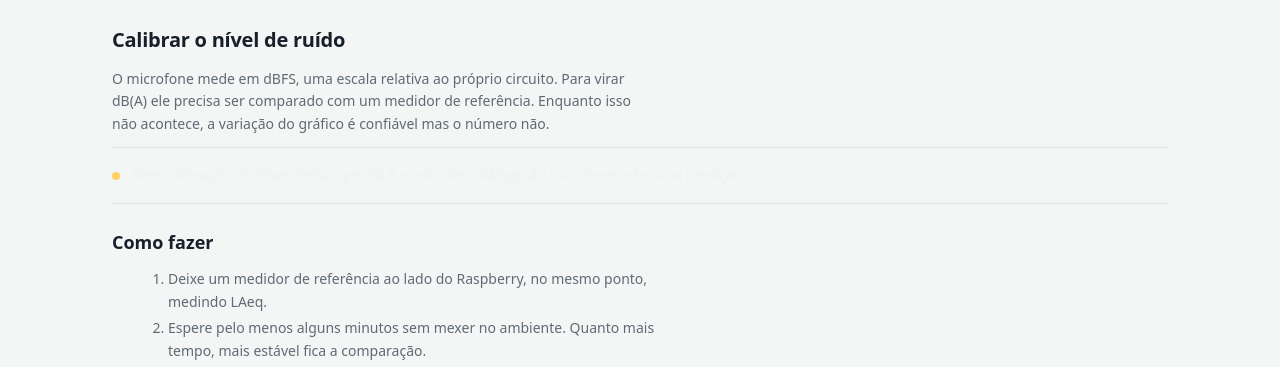
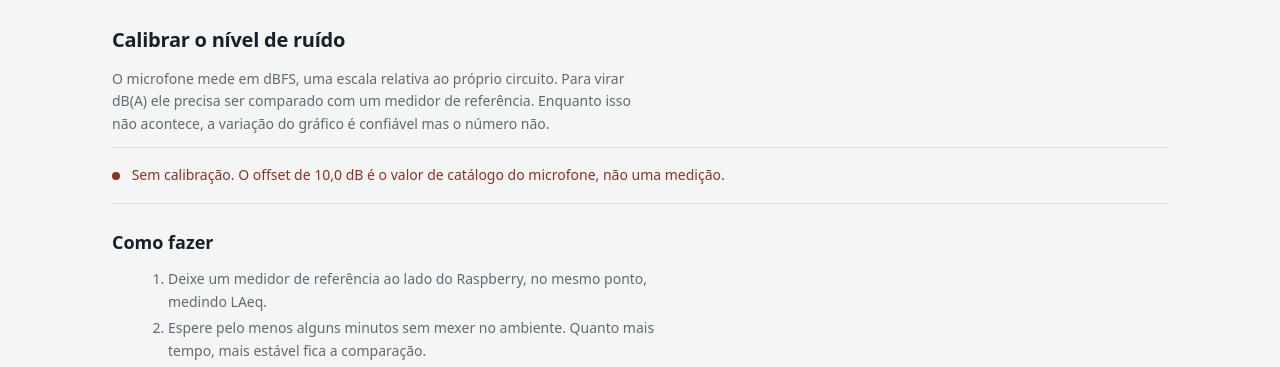
Before and after one commit to LucasFASouza/monitor-ambiental, a Flask app: template templates/calibracao.html in a window 1280 px wide. Shown: the part 78-445 px from the top of the page. Run offline with Flask 3, Linux system fonts and the light colour scheme; the template is opened without the code that fills it: most values are stand-ins (such as "Sample title", 1, 10 or a date in 2020).

Commit message:
Corrigir o frescor invisível na página de calibração
Ao mover a linha de frescor para dentro do campo teal, tinji .frescor e .pulso
com as cores claras do campo. A /calibracao reusa essas duas classes no corpo
da página, onde #c8e3e0 sobre #f4f6f6 dá 1,3:1 — a linha de estado da
calibração ficou branca contra branco.

O padrão da classe volta a ser o da página (--meio, e --ruim quando parado), e
as cores claras passam a valer só dentro de .capa.

A varredura de contraste que eu rodei não pegou isto: o filtro que pulava
elementos-invólucro testava `el.children.length > 0 && !primeiroNó.trim()`, e
esse <p> tem um <span class="pulso"> como filho e uma quebra de linha na
frente — exatamente a forma que o filtro descartava. A varredura agora lê só os
nós de texto diretos de cada elemento, sem heurística de invólucro: 33
elementos no painel e 19 na calibração, nenhuma falha, mínimo 4,75:1.

Decimais da calibração passam a usar vírgula, como o resto da página: "120.0 dB"
contra "24,0 °C" eram duas convenções na mesma interface.

Co-Authored-By: Claude Opus 5 <noreply@anthropic.com>

```diff
--- a/static/style.css
+++ b/static/style.css
@@ -109,9 +109,13 @@ body {
 
 /* Sem gap de flex: os nós de texto da frase viram itens anônimos e o gap
    abre buraco antes do ponto final ("há  67 min  ."). O ponto ganha margem
-   própria e a frase segue sendo uma frase. */
+   própria e a frase segue sendo uma frase.
+
+   O padrão é o da página, não o do campo: a /calibracao reusa esta classe no
+   corpo, e tingi-la com as cores claras do teal a deixou em 1,3:1 — branco
+   sobre branco. O campo pede as claras por conta própria, logo abaixo. */
 .frescor {
-  color: var(--capa-fraco);
+  color: var(--meio);
   font-size: var(--t-apoio);
 }
 
@@ -121,12 +125,17 @@ body {
   height: var(--e2);
   margin-right: var(--e2);
   border-radius: 50%;
-  background: var(--capa-vivo);
+  background: var(--bom);
   vertical-align: baseline;
 }
 
-.frescor.parado { color: var(--capa-texto); }
-.frescor.parado .pulso { background: var(--capa-parado); }
+.frescor.parado { color: var(--ruim); }
+.frescor.parado .pulso { background: var(--ruim); }
+
+.capa .frescor { color: var(--capa-fraco); }
+.capa .frescor .pulso { background: var(--capa-vivo); }
+.capa .frescor.parado { color: var(--capa-texto); }
+.capa .frescor.parado .pulso { background: var(--capa-parado); }
 
 /* --- período: um filtro, não um campo de formulário ------------------------ */
 /* Era um <select> de 90x30px com anel de foco invisível que submetia na
--- a/templates/calibracao.html
+++ b/templates/calibracao.html
@@ -33,11 +33,11 @@
   <section class="estado-calibracao">
     {% if estado.calibrado %}
       <p class="frescor"><span class="pulso" aria-hidden="true"></span>
-        Calibrado com offset de {{ '%+.2f'|format(estado.offset_db) }} dB</p>
+        Calibrado com offset de {{ ('%+.2f'|format(estado.offset_db))|replace('.', ',') }} dB</p>
       {% if estado.ultima %}
         <dl class="ficha">
-          <dt>Medidor de referência mostrou</dt><dd>{{ estado.ultima.referencia_dba }} dB(A)</dd>
-          <dt>Este monitor mediu</dt><dd>{{ estado.ultima.medido_dbfs }} dBFS</dd>
+          <dt>Medidor de referência mostrou</dt><dd>{{ (estado.ultima.referencia_dba|string)|replace('.', ',') }} dB(A)</dd>
+          <dt>Este monitor mediu</dt><dd>{{ (estado.ultima.medido_dbfs|string)|replace('.', ',') }} dBFS</dd>
           <dt>Janela comparada</dt><dd>{{ estado.ultima.minutos }} min, {{ estado.ultima.janelas }} leituras</dd>
           <dt>Quando</dt><dd>{{ estado.ultima.data_hora[:16]|replace('T', ' às ') }} UTC</dd>
           {% if estado.ultima.observacao %}
@@ -47,7 +47,7 @@
       {% endif %}
     {% else %}
       <p class="frescor parado"><span class="pulso" aria-hidden="true"></span>
-        Sem calibração. O offset de {{ estado.offset_db }} dB é o valor de catálogo do
+        Sem calibração. O offset de {{ ('%.1f'|format(estado.offset_db))|replace('.', ',') }} dB é o valor de catálogo do
         microfone, não uma medição.</p>
     {% endif %}
   </section>
```
